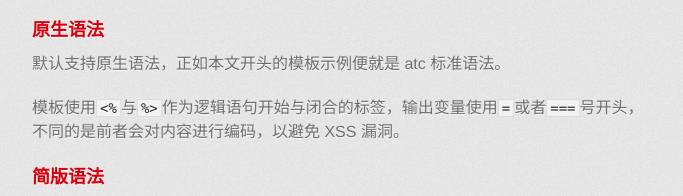
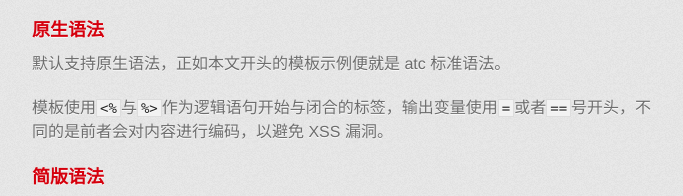
Before and after one commit to aui/tmodjs, a plain HTML site: page index.html in a window 1280 px wide. Shown: the part 1863-2059 px from the top of the page, 298-981 px from the left. Drawn offline with Linux system fonts and the light colour scheme; a web font is replaced by a local one.

```diff
--- a/index.html
+++ b/index.html
@@ -96,7 +96,7 @@
 
 <p>默认支持原生语法，正如本文开头的模板示例便就是 atc 标准语法。</p>
 
-<p>模板使用<code>&lt;%</code>与<code>%&gt;</code>作为逻辑语句开始与闭合的标签，输出变量使用<code>=</code>或者<code>===</code>号开头，不同的是前者会对内容进行编码，以避免 XSS 漏洞。</p>
+<p>模板使用<code>&lt;%</code>与<code>%&gt;</code>作为逻辑语句开始与闭合的标签，输出变量使用<code>=</code>或者<code>==</code>号开头，不同的是前者会对内容进行编码，以避免 XSS 漏洞。</p>
 
 <h3>简版语法</h3>
 
```
Also changed, not shown: params.json (+1 -1 lines).
